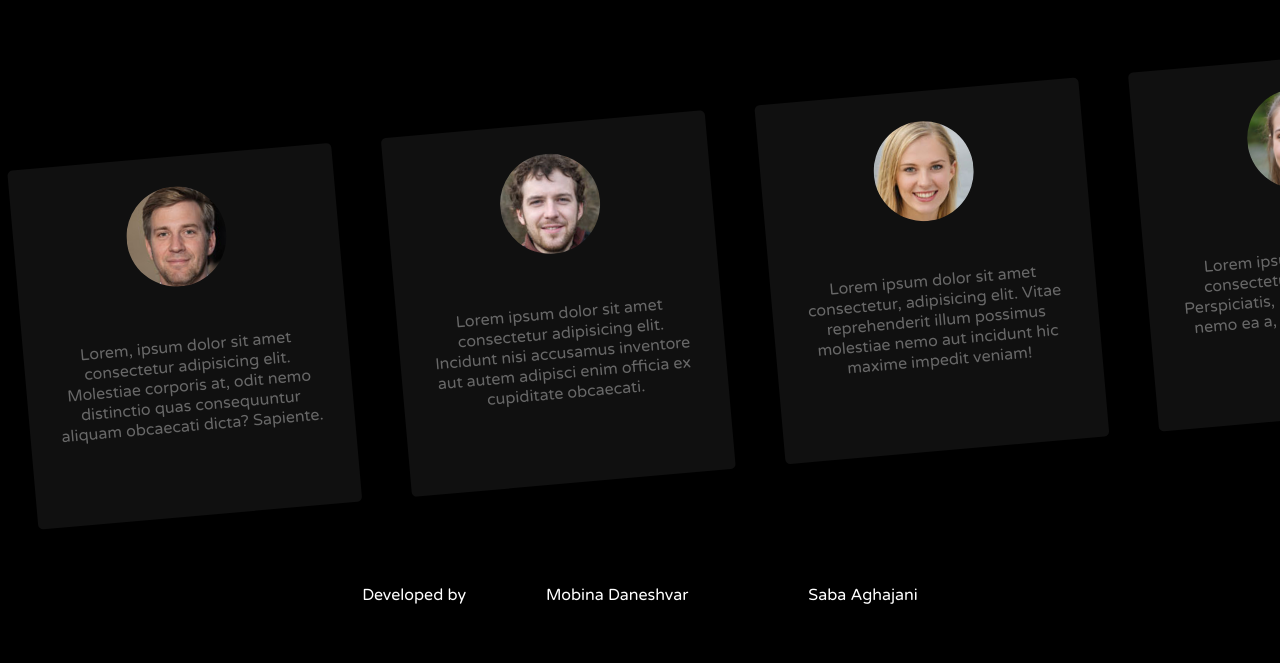
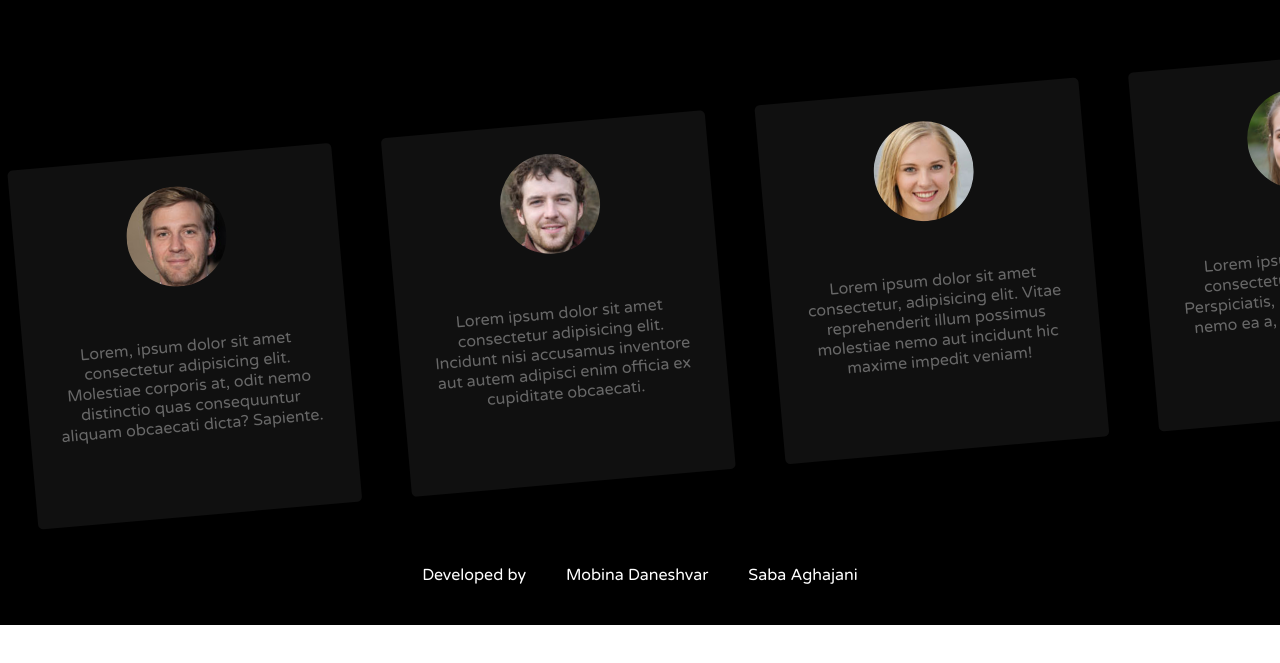
Before and after one commit to Saba-Aghajani-developer/groupProject, a plain HTML site: page index.html in a window 1280 px wide. Shown: the part 6695-7358 px from the top of the page. After the commit the page ends 7320 px from the top, so only its background shows below. Drawn offline with Linux system fonts and the light colour scheme.

Commit message:
Update index.html

```diff
--- a/index.html
+++ b/index.html
@@ -481,8 +481,7 @@
         justify-content: center;
         align-items: center;
         color: white;
-margin: 20px;
-   list-style-type: none;
+       list-style-type: none;
 
         }
         .test100>li>a{
@@ -491,7 +490,7 @@ margin: 20px;
         align-items: center;
         color: white;
         font-size: 16px;
-margin: 20px;
+        padding: 20px;
         text-decoration: none;
 
         }
```
